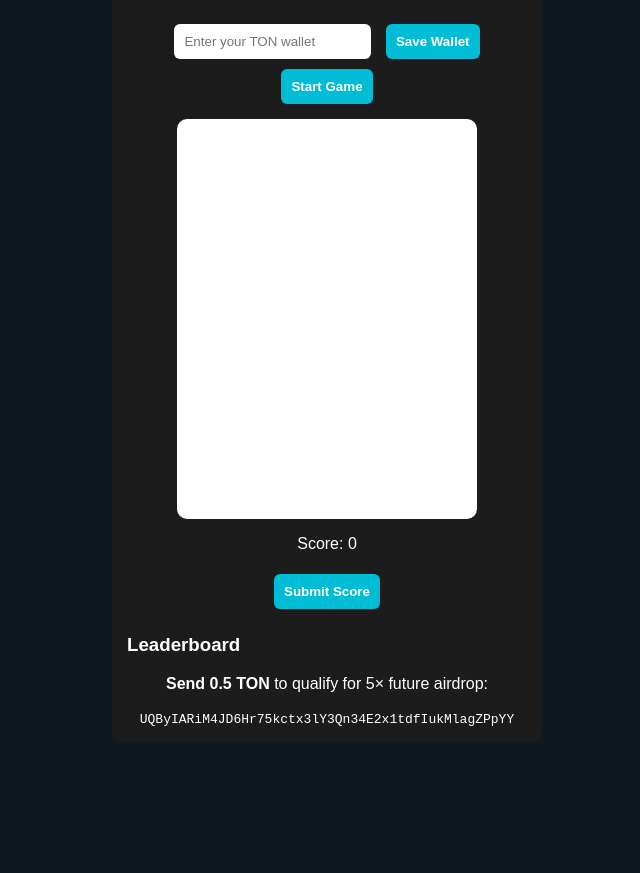
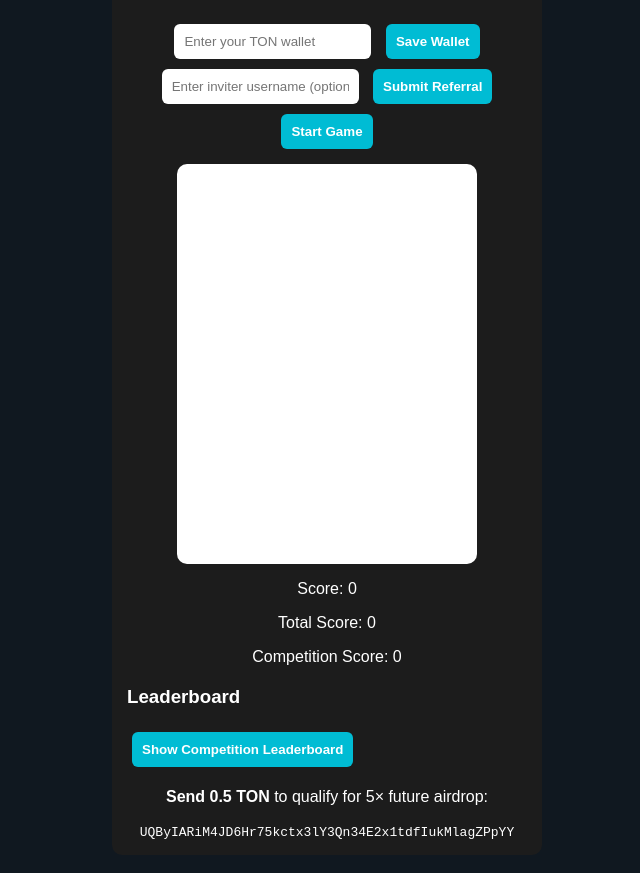
Before and after one commit to Yoruba4/TonDropGame, a plain HTML site: page index.html in a window 1280 px wide. Shown: the part 94-967 px from the top of the page, without its empty margins (313-953 px from the left). Before the commit the page ends 854 px from the top, so only its background shows below. Drawn offline with Linux system fonts and the light colour scheme; a script that the page names is missing.

Commit message:
Update index.html

```diff
--- a/index.html
+++ b/index.html
@@ -1,39 +1,51 @@
-<!-- Original index.html for TonDrop Game --><!DOCTYPE html><html lang="en">
+<!DOCTYPE html>
+<html lang="en">
 <head>
   <meta charset="UTF-8" />
   <meta name="viewport" content="width=device-width, initial-scale=1.0"/>
-  <title>TonDrop</title>
+  <title>TonDrop Game</title>
   <link rel="stylesheet" href="style.css" />
   <script src="https://telegram.org/js/telegram-web-app.js"></script>
 </head>
 <body>
   <div class="container">
-    <h1>TonDrop Game</h1><!-- Wallet Input -->
+    <h1>TonDrop Game</h1>
+
+    <!-- Wallet Input -->
     <div class="wallet-section">
       <input type="text" id="walletInput" placeholder="Enter your TON wallet" />
       <button onclick="saveWallet()">Save Wallet</button>
     </div>
 
+    <!-- Referral Input -->
+    <div class="referral-section">
+      <input type="text" id="referralInput" placeholder="Enter inviter username (optional)" />
+      <button onclick="submitReferral()">Submit Referral</button>
+    </div>
+
     <!-- Game Area -->
     <div id="gameArea" class="game-area">
-  <button id="startBtn" onclick="startGame()">Start Game</button>
+      <button id="startBtn" onclick="startGame()" disabled>Start Game</button>
       <canvas id="gameCanvas" width="300" height="400"></canvas>
       <p id="currentScore">Score: 0</p>
+      <p id="totalScore">Total Score: 0</p>
+      <p id="competitionScore">Competition Score: 0</p>
     </div>
-
-<button onclick="submitScore()">Submit Score</button>
 
     <!-- Leaderboard -->
     <div class="leaderboard">
       <h3>Leaderboard</h3>
+      <button id="toggleLeaderboard" onclick="switchLeaderboard()">Show Competition Leaderboard</button>
       <ul id="leaderboardList"></ul>
     </div>
 
+    <!-- TON Info -->
+    <div>
       <p><strong>Send 0.5 TON</strong> to qualify for 5× future airdrop:</p>
       <code>UQByIARiM4JD6Hr75kctx3lY3Qn34E2x1tdfIukMlagZPpYY</code>
+    </div>
 
     <script src="script.js"></script>
-
   </div>
 </body>
 </html>
```
Lines whose indentation alone changed are shown as unchanged.
